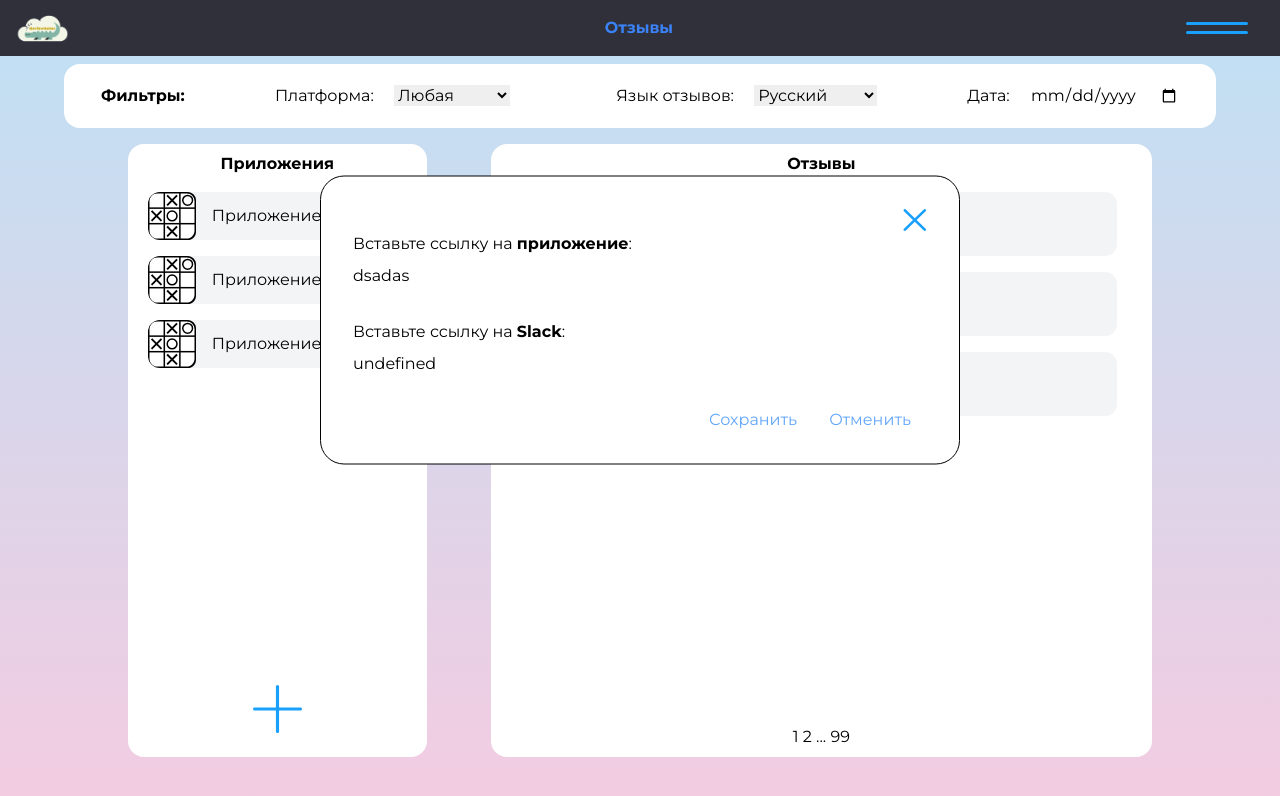
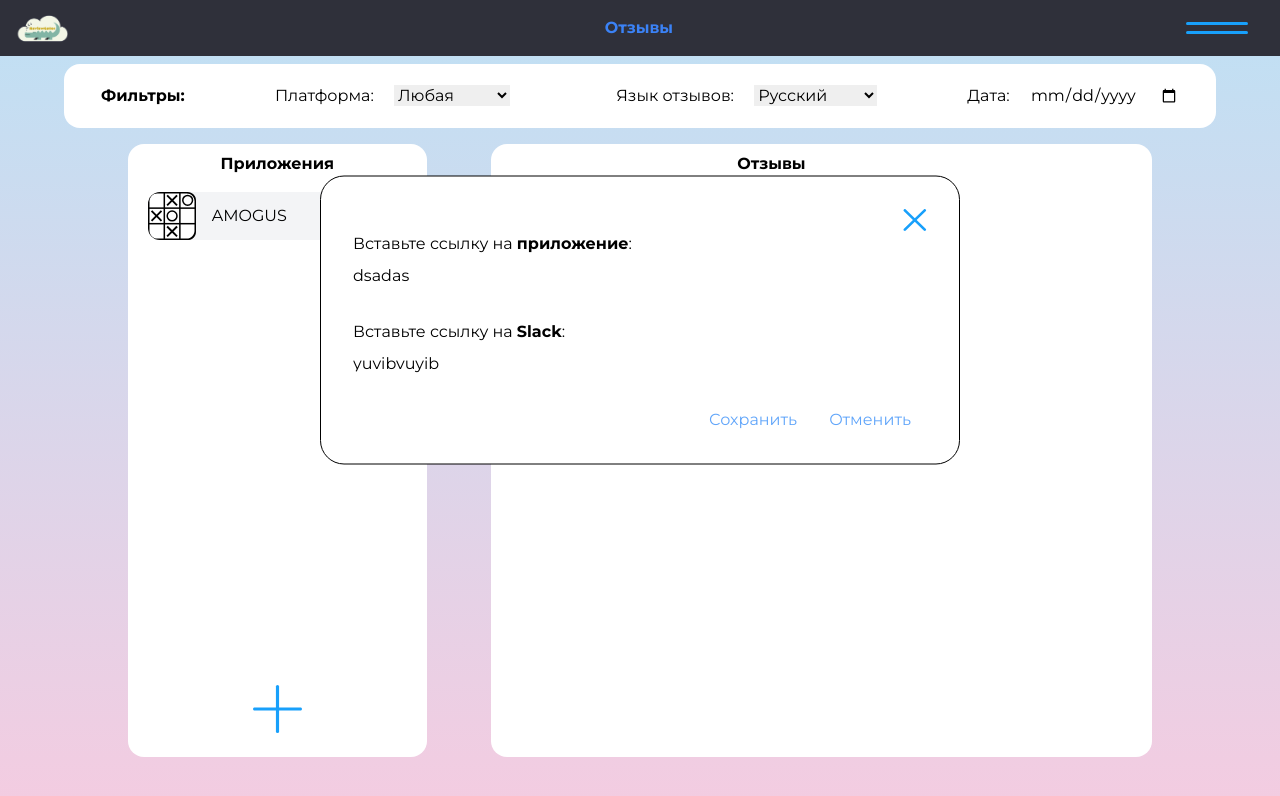
Before and after one commit to mixtern/app-store-parser-frontend, an Angular app: page /reviews in a window 1280 px wide. Shown: the top 796 px of the page. Built offline with nearby package versions, Linux system fonts and the light colour scheme.

Commit message:
Now we can get apps and reviews

```diff
--- a/src/app/app.module.ts
+++ b/src/app/app.module.ts
@@ -11,6 +11,7 @@ import { LandingHeaderComponent } from './landing/header/header.component';
 import { ReviewsComponent } from './main/reviews/reviews.component';
 import { AppConfigModalComponent } from './main/reviews/app-config-modal/app-config-modal.component';
 import { MainHeaderComponent } from './main/reviews/header/header.component';
+import { ReviewsBlockComponent } from './main/reviews/reviews-block/reviews-block.component';
 
 @NgModule({
   declarations: [
@@ -20,7 +21,8 @@ import { MainHeaderComponent } from './main/reviews/header/header.component';
 
       ReviewsComponent,
       AppConfigModalComponent,
-      MainHeaderComponent
+      MainHeaderComponent,
+      ReviewsBlockComponent
    ],
   imports: [
     BrowserModule,
--- a/src/app/main/reviews/app-config.service.ts
+++ b/src/app/main/reviews/app-config.service.ts
@@ -1,9 +1,22 @@
 import { Injectable } from '@angular/core';
+
+export class Review {
+  id: number;
+  username: string;
+  avatar_link?: string;
+  date?: Date;
+  app_version?: string;
+  rating?: number;
+  relevance?: number;
+  text: string;
+}
 
 export class App {
   id: number;
+  name?: string;
   appLink: string;
   slackLink?: string;
+  reviews?: Review[];
 }
 
 @Injectable({
@@ -11,5 +24,13 @@ export class App {
 })
 export class AppConfigService {
   apps: App[];
-  constructor() { this.apps = [{id: 0, appLink: "dsadas"}] }
+  constructor() { this.apps =  this.getApps()}
+
+  getApps() {
+    return [{id: 0, appLink: "dsadas", slackLink: "yuvibvuyib", name: "AMOGUS", reviews: this.getReviews(0)}];
+  }
+
+  getReviews(appId: number) : Review[] {
+    return [{id: 0, text: "sus", username: "IMPOSTA"}]
+  }
 }
--- /dev/null
+++ b/src/app/main/reviews/reviews-block/reviews-block.component.html
@@ -0,0 +1,18 @@
+<div class="font-bold mb-4">Отзывы</div>
+
+<div *ngFor="let review of Reviews" class="w-11/12 rounded-xl p-2 mb-4 bg-gray-100">
+  <div class="flex"><img src="./assets/images/main/example/user-avatar.svg" class="h-4 rounded-full my-auto bg-white">{{review.username}} пишет:</div>
+  <div class="pl-4">{{review.text}}</div>
+</div>
+
+<div *ngIf="!Reviews.length" class="text-center opacity-50">
+  Выберите приложение из списка слева.
+</div>
+
+<div *ngIf="!Reviews.length" class="text-center opacity-50">
+  Пока что отзывов нет... Внимательно следим за их появлением!
+</div>
+
+<div class="mt-auto">
+  1 2 ... 99
+</div>
--- /dev/null
+++ b/src/app/main/reviews/reviews-block/reviews-block.component.ts
@@ -0,0 +1,32 @@
+import { Component, Input, OnInit } from '@angular/core';
+import { App, Review, AppConfigService } from '../app-config.service';
+
+@Component({
+  selector: 'app-reviews-block',
+  templateUrl: './reviews-block.component.html',
+  styleUrls: ['./reviews-block.component.scss']
+})
+export class ReviewsBlockComponent implements OnInit {
+  @Input () AppId: number;
+  config:AppConfigService;
+  constructor(t:AppConfigService) { this.config = t; }
+
+  get currentApp () {
+    return this.config.apps[this.currentAppIndex];
+  }
+  set currentApp (value: App) {
+    this.config.apps[this.currentAppIndex] = value;
+  };
+
+  private get currentAppIndex () {
+    return this.config.apps.findIndex(x => x.id === this.AppId);
+  }
+
+  get Reviews () : Review[] {
+    return this.currentApp.reviews;
+  }
+
+  ngOnInit() {
+  }
+
+}
--- a/src/app/main/reviews/reviews.component.html
+++ b/src/app/main/reviews/reviews.component.html
@@ -27,40 +27,25 @@
     <div class="bg-white rounded-2xl p-2 flex flex-col items-center">
       <div class="font-bold mb-4">Приложения</div>
 
-      <button *ngFor="let app of Apps" class="w-11/12 rounded-xl flex items-center overflow-hidden mb-4 bg-gray-100">
+      <button *ngFor="let app of this.config.apps" class="w-11/12 rounded-xl flex items-center overflow-hidden mb-4 bg-gray-100">
         <img src="./assets/images/main/example/app-icon.svg" class="h-12 w-12 mr-4">
-          Приложение
+          {{app.name}}
       </button>
 
-      <div *ngIf="!Apps.length" class="text-center opacity-30">
+      <div *ngIf="!this.config.apps.length" class="text-center opacity-30">
         Кажется, у вас пока нету приложений. Попробуйте добавить их с помощью кнопки "+" внизу.
       </div>
       <button class="mt-auto mb-4" (click)="openAddAppModal()"><img src="./assets/images/main/plus.svg" alt=""></button>
     </div>
     <div class="col-span-2 bg-white rounded-2xl p-2 flex flex-col items-center">
-      <div class="font-bold mb-4">Отзывы</div>
-
-      <div *ngFor="let review of Reviews" class="w-11/12 rounded-xl p-2 mb-4 bg-gray-100">
-        <div class="flex"><img src="./assets/images/main/example/user-avatar.svg" class="h-4 rounded-full my-auto bg-white">Пользователь пишет:</div>
-        <div class="pl-4">ипущиуащшипшущишщпуипшщ</div>
-      </div>
-
-      <div *ngIf="!Reviews.length" class="text-center opacity-50">
-        Выберите приложение из списка слева.
-      </div>
-
-      <div *ngIf="!Reviews.length" class="text-center opacity-50">
-        Пока что отзывов нет... Внимательно следим за их появлением!
-      </div>
-
-      <div class="mt-auto">
-        1 2 ... 99
-      </div>
+      <app-reviews-block
+      [AppId]="currentAppId">
+      </app-reviews-block>
     </div>
   </div>
 
   <app-app-config-modal
-  [AppId]="a">
+  [AppId]="currentAppId">
   </app-app-config-modal>
 
 </body>
--- a/src/app/main/reviews/reviews.component.ts
+++ b/src/app/main/reviews/reviews.component.ts
@@ -1,6 +1,7 @@
 import { Component, Inject, Injectable, Input } from '@angular/core';
 import { BehaviorSubject } from 'rxjs';
 import { AppConfigService } from './app-config.service';
+import { ReviewsBlockComponent } from "./reviews-block/reviews-block.component";
 
 import { AppConfig } from 'src/shared/main/app-config';
 
@@ -10,9 +11,12 @@ import { AppConfig } from 'src/shared/main/app-config';
   styleUrls: ['./reviews.component.scss']
 })
 export class ReviewsComponent {
-  Apps = ["a","a","a"];
-  Reviews = [["sadsa"],[],['da','dsa','asdsq']];
-  a = 0;
+  config: AppConfigService;
+  constructor (config: AppConfigService) {
+    this.config = config;
+  }
+
+  currentAppId = 0;
 
   openAddAppModal() {
     let modal = document.querySelector(".add-app-modal");
```
Also changed, not shown: src/app/main/reviews/reviews-block/reviews-block.component.scss (added), 1 other file (tests, documents, lock files or other folders).
